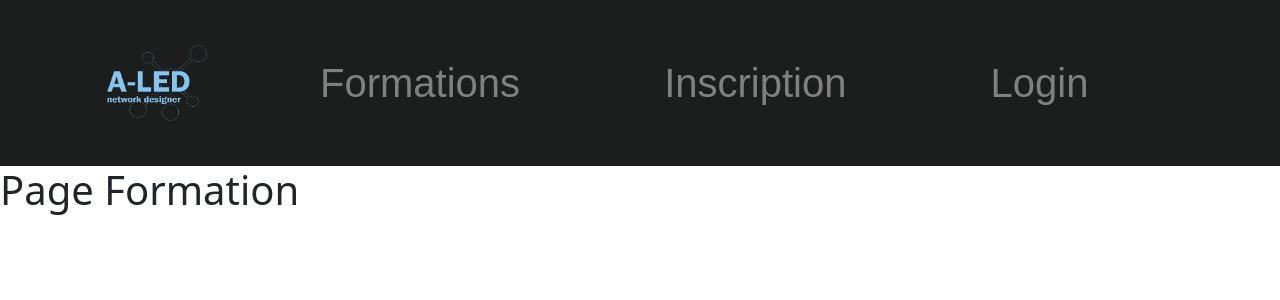
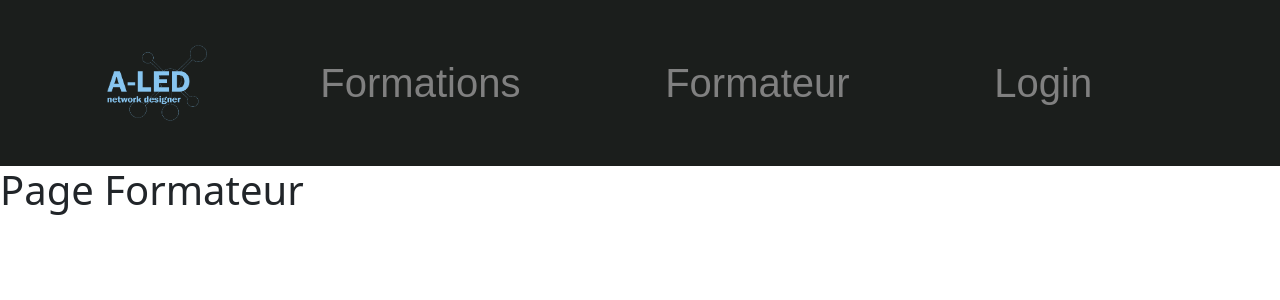
Before and after one commit to ArthurSchamroth/ReseauEntrepriseA, a React (Create React App) app: page /Formateur in a window 1280 px wide. Shown: the top 300 px of the page. Built offline with nearby package versions, Linux system fonts and the light colour scheme.

Commit message:
adaptation après le merge

```diff
--- a/src/components/navbar.js
+++ b/src/components/navbar.js
@@ -18,7 +18,7 @@ const NavBar = () => {
                 </Navbar.Brand>
                 <Nav className="me-auto">
                     <Link to="/Formation" className="navbar-link-custom">Formations</Link>
-                    <Link to="/Inscription="  className="navbar-link-custom">Inscription</Link>
+                    <Link to="/Formateur"  className="navbar-link-custom">Formateur</Link>
                     <Link to="/Login"  className="navbar-link-custom">Login</Link>
                 </Nav>
             </Container>
--- a/src/pages/Formateur/Formateur.js
+++ b/src/pages/Formateur/Formateur.js
@@ -2,7 +2,7 @@ import React from "react";
 
 const Formateur = () => {
     return (
-        <h1>Page Formation</h1>
+        <h1>Page Formateur</h1>
     );
 };
 
```
